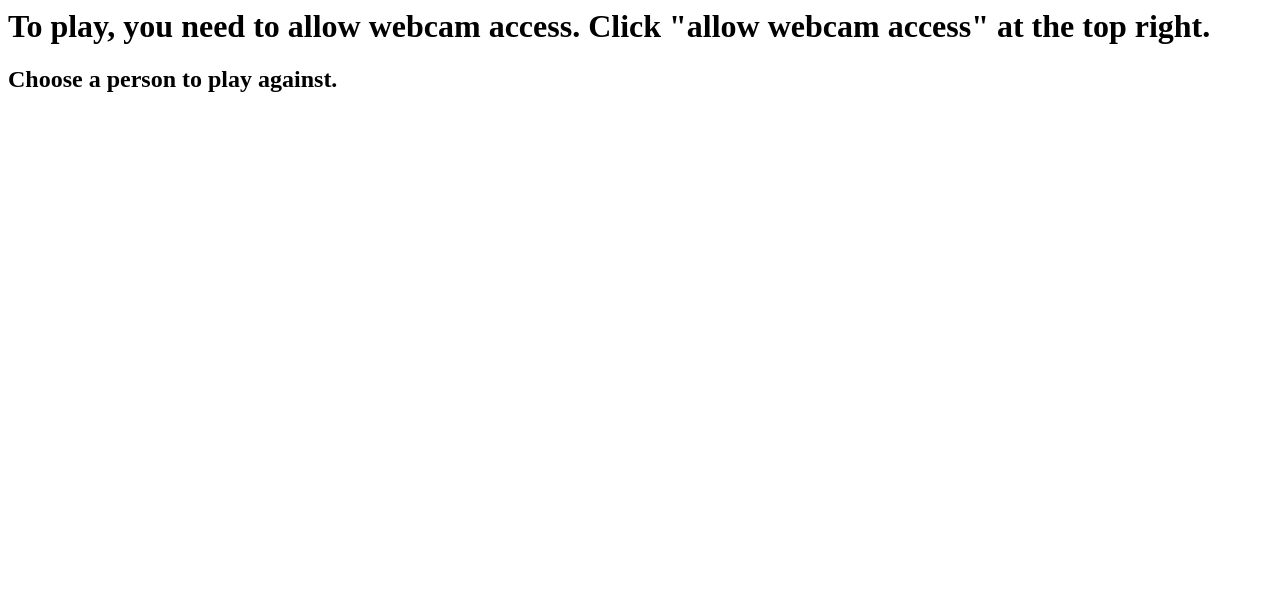
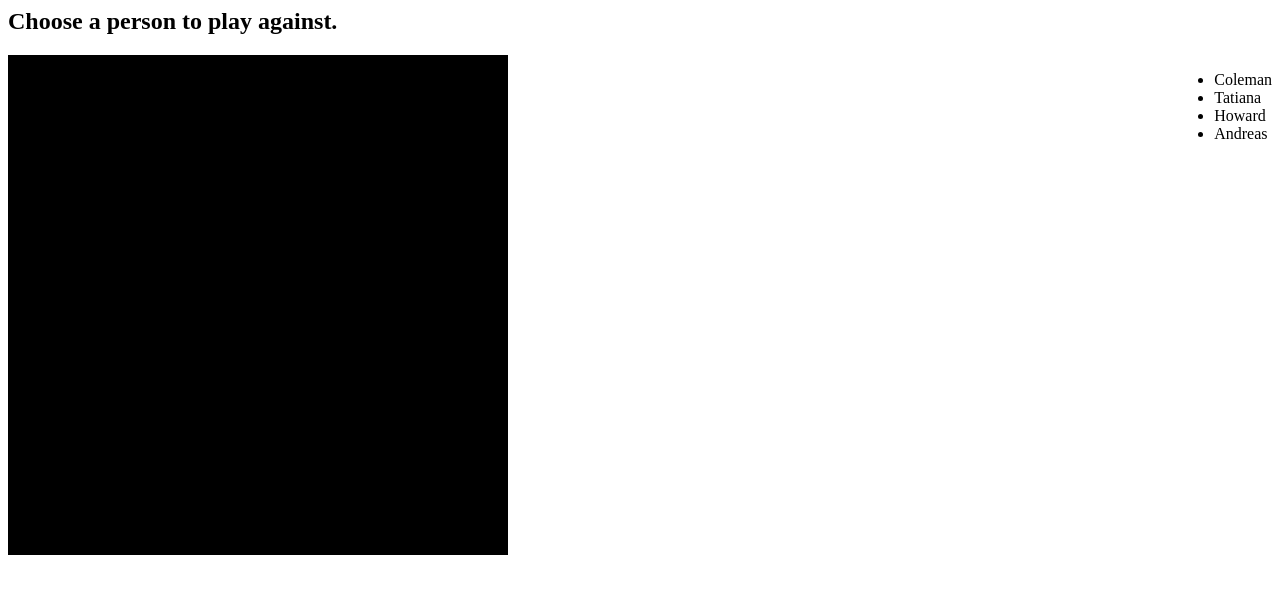
Before and after one commit to anauleau/puckhead, a website: page app/client/lobbies.html in a window 1280 px wide. Drawn offline with nearby package versions, Linux system fonts and the light colour scheme; no server answers.

Commit message:
Completed the skeleton of the lobbies view and added detailed comments to it.

```diff
--- a/app/client/lobbies.html
+++ b/app/client/lobbies.html
@@ -1,3 +1,5 @@
+<!-- Here, the player will choose who he wants to play with. First, he will be prompted to choose someone to play with. This prompt will appear in the bigMessage div. Once he has chosen an opponent, that prompt will be replaced with one telling him where to put his head. Once he has positioned his head correctly, the prompt will finally be replaced with one telling him to click on that div to play. Then, he will go to the game view, game.html. -->
+
 <html>
 
 <head>
@@ -14,8 +16,15 @@
 </head>
 
 <body>
-	<h1 id="webcam">To play, you need to allow webcam access. Click "allow webcam access" at the top right.</h1>
-	<h2>Choose a person to play against.</h2>
+	<div id="bigMessage"><h2>Choose a person to play against.</h2></div>
+	<ul id ="playerList">
+		<li>Coleman</li>
+		<li>Tatiana</li>
+		<li>Howard</li>
+		<li>Andreas</li>
+	</ul>
+	<div id="mainContainer"></div>
+
 </body>
 
 </html>
--- a/app/client/style.css
+++ b/app/client/style.css
@@ -8,3 +8,13 @@
 #nameInput {
 	width: 300px;
 }
+
+#playerList {
+	float: right;
+}
+
+#mainContainer {
+	width: 500px;
+	height: 500px;
+	background-color: black;
+}
```
